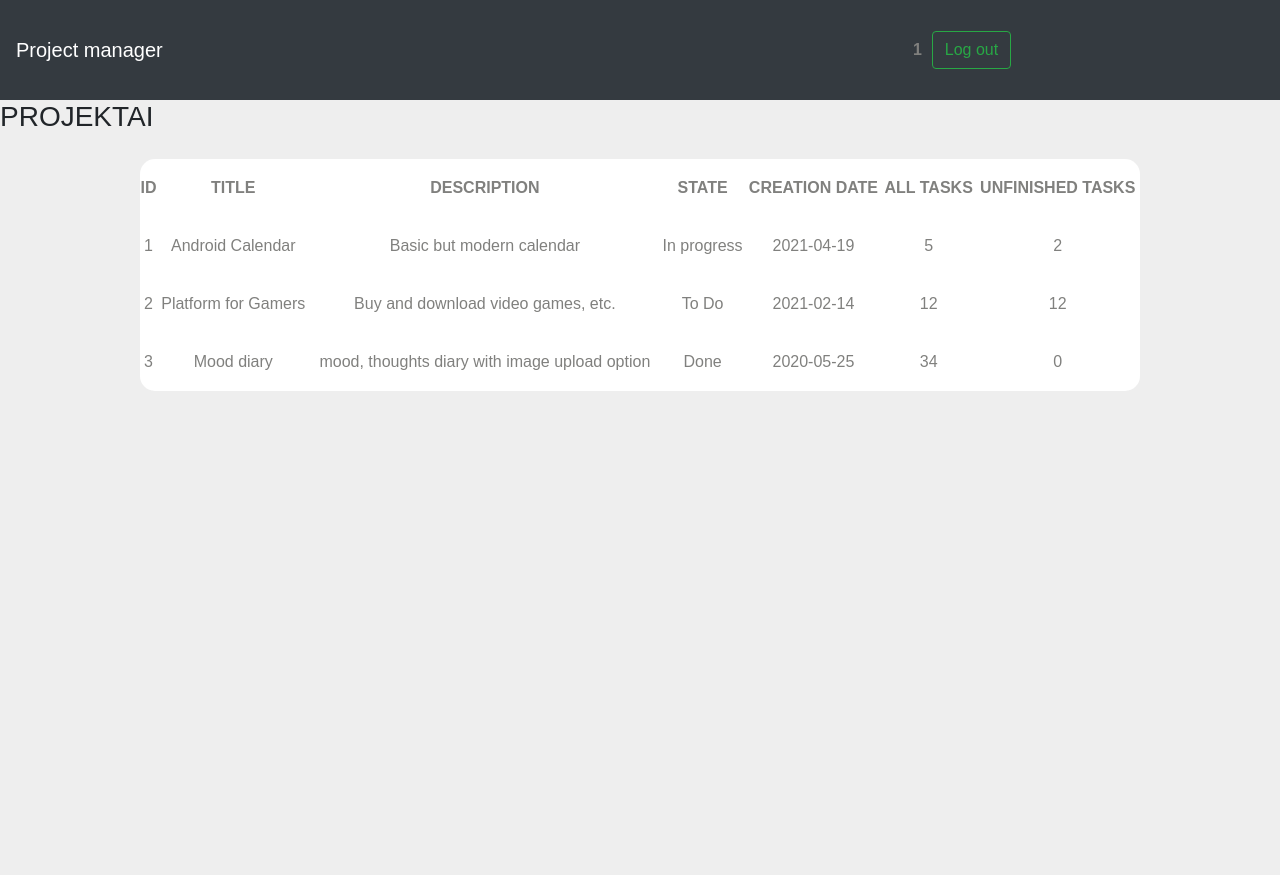
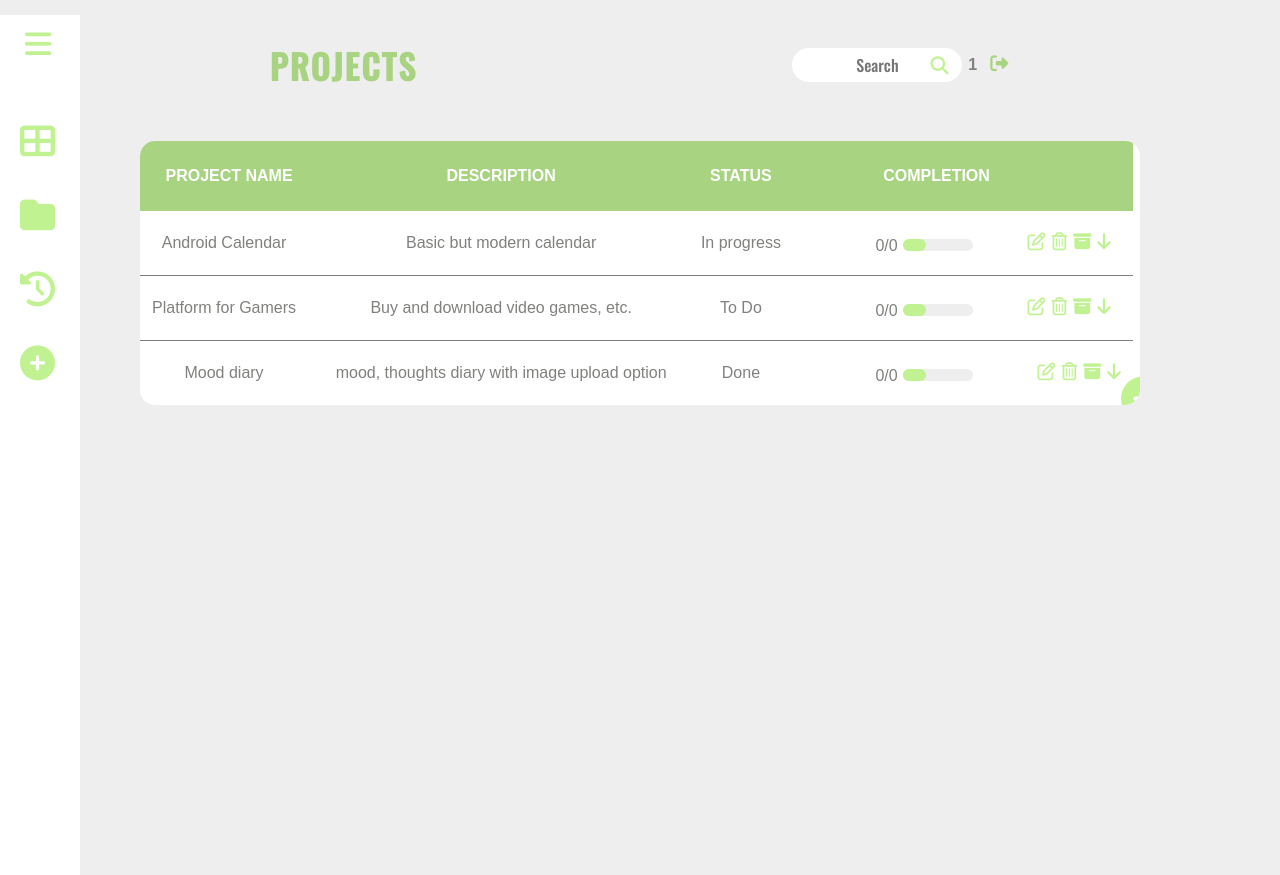
Before and after one commit to Laura959/Greiti_Ir_Isiute, a PHP site: page /main.php in a window 1280 px wide. Run offline with PHP 8.4, Linux system fonts and the light colour scheme; the visitor is signed in with stand-in values (Sample User, id 1); data comes from the database, SQL or seed files in the repository; data that the repository does not hold is empty; some libraries are stand-ins or nearby versions.

Commit message:
Update main.php

```diff
--- a/src/main.php
+++ b/src/main.php
@@ -15,20 +15,42 @@ if (isset($_SESSION["name"])) {
 
 <head>
 	<title>Project manager</title>
+	<meta http-equiv="X-UA-Compatible" content="IE=edge">
+    <meta charset="utf-8">
+    <meta name="viewport" content="width=device-width, initial-scale=1">
+
 	<link rel="stylesheet" href="https://cdn.jsdelivr.net/npm/bootstrap@4.6.0/dist/css/bootstrap.min.css" integrity="sha384-B0vP5xmATw1+K9KRQjQERJvTumQW0nPEzvF6L/Z6nronJ3oUOFUFpCjEUQouq2+l" crossorigin="anonymous">
 	<link href="css/style.css" rel="stylesheet">
 	<link rel="preconnect" href="https://fonts.gstatic.com">
 	<link href="https://fonts.googleapis.com/css2?family=Oswald:wght@200;300;500&display=swap" rel="stylesheet">
+	<script src="https://kit.fontawesome.com/1b94fb06eb.js"
+    crossorigin="anonymous"></script>
 </head>
+<body>
+	<input type="checkbox" id="check">
+	<label for="check">
+		<i class="fas fa-bars" id="hamburger"></i>
+		<i class="fas fa-times" id="cancel"></i>
+	</label>
+	<div class="left-menu">
+		<ul>
+			<li><a href="#"><i class="fas fa-th-large"></i><p class="left-menu-titles">DASHBOARD</p></a></li>
+			<li><a href="#"><i class="fas fa-folder"></i><p class="left-menu-titles">PROJECTS</p></a></li>
+			<li><a href="#"><i class="fas fa-history"></i><p class="left-menu-titles">HISTORY</p></a></li>
+			<li><a href="#"><i class="fas fa-plus-circle"></i><p class="left-menu-titles">NEW PROJECT</p></a></li>
+</ul>
+	</div>
+	<section>
 <header>
-	<nav class="navbar navbar-dark bg-dark">
-		<a class="navbar-brand mr-auto">Project manager</a>
+	<nav class="navbar">
+		<a class="project-page-title mr-auto">PROJECTS</a>
+		<div class="whole-search"><input type="text" id="search" name="fname" placeholder="Search"><i class="fas fa-search" id="search-icon"></i></div>
 		<div class="form-inline">
 			<?php
 			echo '<p class="login-name">' . $_SESSION["name"] . '</p>';
 			?>
-			<form class="form-unstyled" method="POST">
-				<button type="submit" name="logout" class="btn btn-outline-success my-2 my-sm-0">Log out</button>
+			<form method="POST">
+				<button type="submit" name="logout"><i class="fas fa-sign-out-alt"></i></button>
 			</form>
 		</div>
 	</nav>
@@ -40,23 +62,49 @@ if (isset($_SESSION["name"])) {
 		$connectM = new PDO("mysql:host=$host; dbname=$dbName", $user, $pass);
 		$connectM->setAttribute(PDO::ATTR_ERRMODE, PDO::ERRMODE_EXCEPTION);
 
-	    $queryM = "SELECT Projekto_id, Pavadinimas, Aprasymas, Busena, Sukurimo_data, Visos_uzduotys, Neatliktos_uzduotys FROM projektai";
+	    // $queryM = "SELECT Projekto_id, Pavadinimas, Aprasymas, Busena, Sukurimo_data, Visos_uzduotys, Neatliktos_uzduotys FROM projektai";
+		$queryM = "SELECT
+		    projektai.Projekto_id,
+			projektai.Pavadinimas,
+			projektai.Aprasymas,
+			projektai.Vartotojai,
+			projektai.Busena,
+			projektai.Sukurimo_data,
+		SUM(case when uzduotys.Busena ='Done' then 1 else 0 end) as Finished_tasks,
+		SUM(case when uzduotys.Busena ='To Do' then 1 else 0 end) as Todo_tasks,
+			COUNT(uzduotys.Busena) as Total_tasks
+	FROM projektai
+	LEFT JOIN projektu_uzduotys ON projektu_uzduotys.Projekto_id = projektai.Projekto_id
+	LEFT JOIN uzduotys ON uzduotys.Uzduoties_id = projektu_uzduotys.Uzduoties_id
+	GROUP BY 1";
 		$result = $connectM->prepare($queryM);
 		$result->execute();
-
+		$number = $result->rowCount(); //paskutines eilus stilizavimui reikalinga
+		$i = 1;
 			// count naudosime, jei noresime nustatyti eiluciu skaiciu
 		// $count = 1;
 
 				//  isspausdinamas projektu sarasas
 		echo "<table>";
-		echo "<h3>PROJEKTAI</h3>";
-		echo "<tr><th>ID</th><th>TITLE</th><th>DESCRIPTION</th><th>STATE</th><th>CREATION DATE</th><th>ALL TASKS</th><th>UNFINISHED TASKS</th></tr>";
+		echo "<thead>";
+		echo "<tr><th class='project-name-spacing'>PROJECT NAME</th><th>DESCRIPTION</th><th>STATUS</th><th class='completion-spacing'>COMPLETION</th><th></th></tr>";
+		echo "</thead>";
 		while($row = $result->fetch(PDO::FETCH_ASSOC)){
-			echo "<tr><td>".$row['Projekto_id']."</td><td>".$row['Pavadinimas']."</td><td>".$row['Aprasymas']."</td><td>".$row['Busena']."</td><td>".$row['Sukurimo_data']."</td><td>".$row['Visos_uzduotys']."</td><td>".$row['Neatliktos_uzduotys']."</td></tr>";
+			if ($i == $number)
+			{
+			echo "<tr><td>".$row['Pavadinimas']."</td><td>".$row['Aprasymas']."</td><td>".$row['Busena']."</td><td class='progresss'><p class='progress-numbers'>".$row['Total_tasks']."/".$row['Todo_tasks']."</p><div class='hover-info'>All tasks: ".$row['Total_tasks'].", Finished tasks".($row['Total_tasks'] - $row['Todo_tasks']).", To do tasks: ".$row['Todo_tasks'].".</div><div class='round'>
+			<div class='progress-colors'></div>
+		  </div></td><td class='td-spacing'><button><i class='far fa-edit'></i></button><button><i class='far fa-trash-alt'></i></button><button><i class='fas fa-archive'></i></button><button><i class='fas fa-arrow-down'></i></button></td><td><button id='create-button'><i class='fas fa-plus-circle' id='plus-button'></i></button></td></tr>";
+			break;
+			}
+			echo "<tr><td class='grey-border'>".$row['Pavadinimas']."</td><td class='grey-border'>".$row['Aprasymas']."</td><td class='grey-border'>".$row['Busena']."</td><td class='grey-border progresss'><p class='progress-numbers'>".$row['Total_tasks']."/".$row['Todo_tasks']."</p><div class='round'>
+			<div class='progress-colors'></div>
+		  </div></td><td class='grey-border'><button><i class='far fa-edit'></i></button><button><i class='far fa-trash-alt'></i></button><button><i class='fas fa-archive'></i></button><button><i class='fas fa-arrow-down'></i></button></td></tr>";
 			// $count++;
 			// if ($count>2) {
 			// 	break;  cia galesime nustatyti salygas, kas bus kai pvz isspausdins 10 eiluciu
 			// }
+			$i++;
 		}
 		echo "</table>";
 		echo "<br>";
@@ -65,4 +113,6 @@ if (isset($_SESSION["name"])) {
 		}
 	?>
 </main>
+	</section>
+	</body>
 </html>
```
